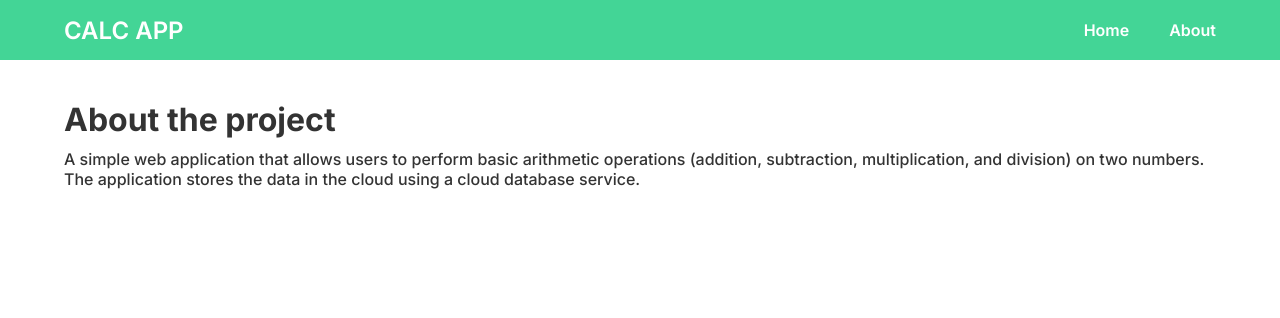
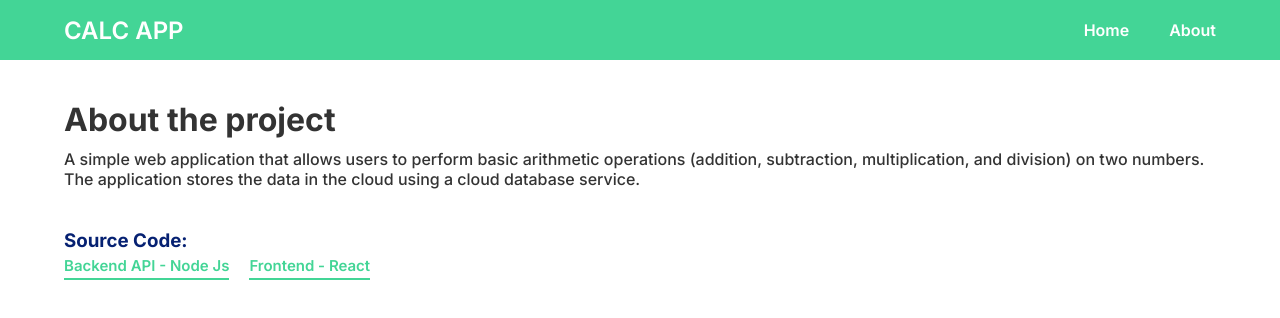
Before and after one commit to serengia/take-home-frontend-20-dec-23, a Next.js app: page /about in a window 1280 px wide. Shown: the top 318 px of the page. Built offline with nearby package versions, Linux system fonts and the light colour scheme.

Commit message:
Update about page

```diff
--- a/app/about/page.js
+++ b/app/about/page.js
@@ -1,5 +1,6 @@
 import React from "react";
 import s from "./page.module.scss";
+import Link from "next/link";
 
 export default function page() {
   return (
@@ -12,6 +13,23 @@ export default function page() {
           two numbers. The application stores the data in the cloud using a
           cloud database service.
         </p>
+        <div className={s["links-wrapper"]}>
+          <h3>Source Code:</h3>
+          <div className={s["links"]}>
+            <Link
+              href={"https://github.com/serengia/take-home-backend-20-dec-23"}
+              target="_blank"
+            >
+              Backend API - Node Js
+            </Link>
+            <Link
+              href={"https://github.com/serengia/take-home-frontend-20-dec-23"}
+              target="_blank"
+            >
+              Frontend - React
+            </Link>
+          </div>
+        </div>
       </div>
     </main>
   );
--- a/app/about/page.module.scss
+++ b/app/about/page.module.scss
@@ -3,4 +3,27 @@
   h1 {
     margin-bottom: 1rem;
   }
+
+  .links-wrapper {
+    padding: 4rem 0;
+    h3 {
+      margin-bottom: 4px;
+      color: var(--color-primary);
+    }
+  }
+
+  .links {
+    display: flex;
+    flex-wrap: wrap;
+    gap: 2rem;
+
+    a {
+      text-decoration: none;
+      color: var(--color-secondary);
+      border-bottom: solid 2px var(--color-secondary);
+      padding-bottom: 3px;
+      font-weight: 600;
+      font-size: 1.5rem;
+    }
+  }
 }
```
